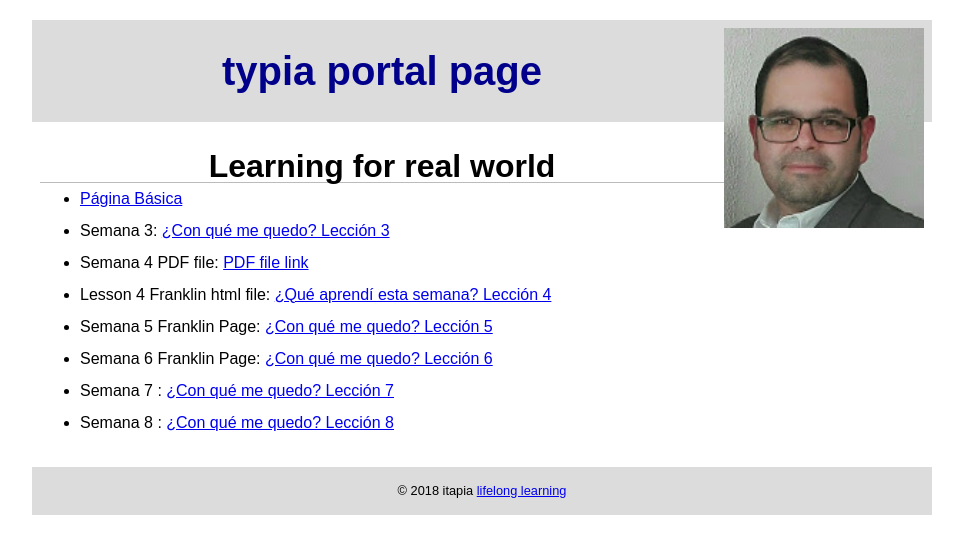
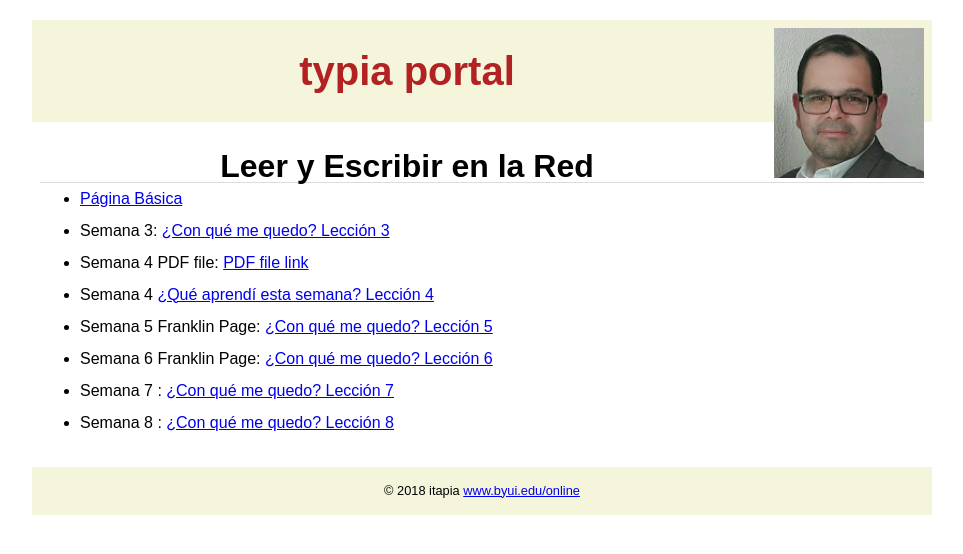
Before and after one commit to tapiah2/typia.github.io, a plain HTML site: page index.html in a window 1280 px wide. Shown: the whole page, without its empty margins (158-1121 px from the left). Drawn offline with Linux system fonts and the light colour scheme.

Commit message:
Coloreando typia de beige

```diff
--- a/index.html
+++ b/index.html
@@ -13,30 +13,29 @@
 <body>
     <header>
     <img src="images/tapia-fotoprofile.jpg" width="200" alt="My profile picture">
-    <h1>typia portal page</h1>
+    <h1>typia portal</h1>
     </header>
     <nav>
     <!--This will be state in future-->
     </nav>
     <main>
-    <h2>Learning for real world</h2>
+    <h2>Leer y Escribir en la Red</h2>
     <ul>
         <li><a href="basicpage.html">Página Básica</a></li>
         <li>Semana 3: <a href="fixedhtml.html">¿Con qué me quedo? Lección 3</a></li>
         <li>Semana 4 PDF file: <a href="/assignments/lesson-4/tapia-websiteplan.pdf">PDF file link</a></li>
-        <li>Lesson 4 Franklin html file: <a href="/assignments/lesson-4/franklin-site/franklin-4.html">¿Qué aprendí esta semana? Lección 4</a></li>
+        <li>Semana 4 <a href="/assignments/lesson-4/franklin-site/franklin-4.html">¿Qué aprendí esta semana? Lección 4</a></li>
         <li>Semana 5 Franklin Page: <a href="/assignments/lesson-5/index.html">¿Con qué me quedo? Lección 5</a></li>
         <li>Semana 6 Franklin Page: <a href="/assignments/lesson-61/index.html">¿Con qué me quedo? Lección 6</a></li>
         <li>Semana 7 : <a href="#">¿Con qué me quedo? Lección 7</a></li>
         <li>Semana 8 : <a href="#">¿Con qué me quedo? Lección 8</a></li>
-
     </ul>
 
 
 
     </main>
     <footer>
-        <p>&copy; 2018 itapia <a href="http://www.byui.edu/online">lifelong learning</a></p>
+        <p>&copy; 2018 itapia <a href="http://www.byui.edu/online">www.byui.edu/online</a></p>
     </footer>
 </body>
 </html>
--- a/styles/main.css
+++ b/styles/main.css
@@ -13,13 +13,13 @@ body {
 
 h1 {
     font-size: 2.5em;
-    color: darkblue;
+    color: firebrick;
 }
 
 h2 {
     font-size: 2em;
     text-align: center;
-    border-bottom: 1px solid #bbb;
+    border-bottom: 1px solid gainsboro;
 }
 
 header, main, footer {
@@ -30,12 +30,12 @@ header, main, footer {
 
 header, footer, footer a {
     text-align: center;
-    background-color: gainsboro;
+    background-color: beige;
     color: none;
 }
 
 header img {
-    width: 200px;
+    width: 150px;
     height: auto;
     float: right;
 }
```
